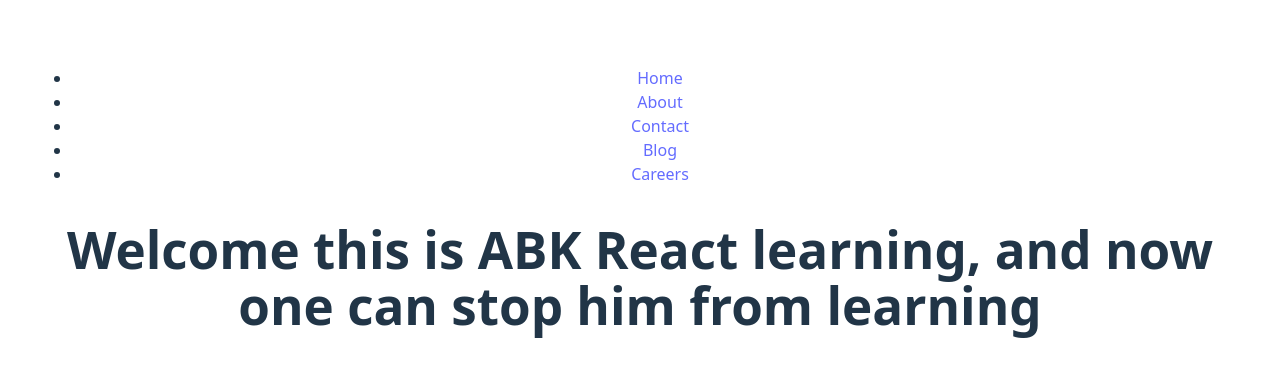
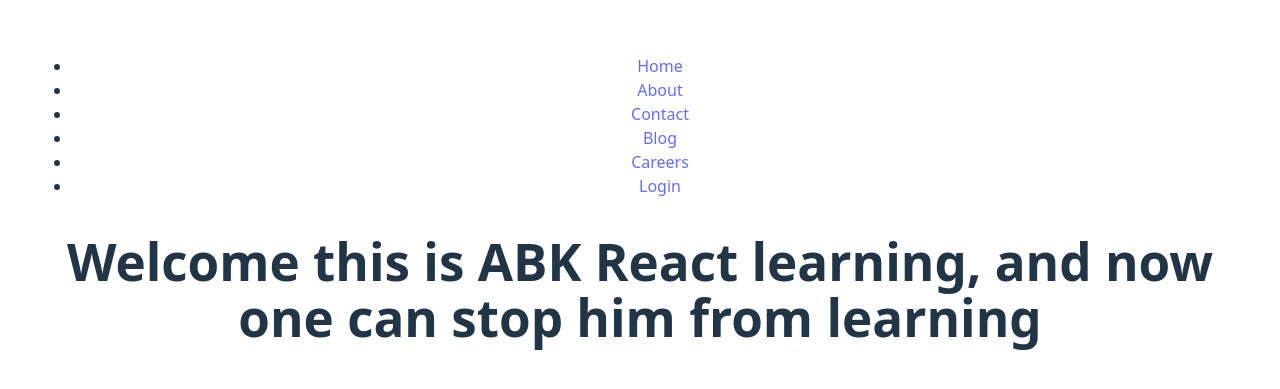
Before and after one commit to abubakarkhan-dotcom/Modern_React_Development, a React (Vite) app: page / in a window 1280 px wide. Shown: the part 191-580 px from the top of the page. Built offline with nearby package versions, Linux system fonts and the light colour scheme.

Commit message:
added log in

```diff
--- a/src/nav.jsx
+++ b/src/nav.jsx
@@ -17,6 +17,9 @@ function Nav(){
         <li>
           <a href="/careers">Careers</a>
         </li>
+        <li>
+          <a href="/login">Login</a>
+        </li>
       </ul>
     </nav>
   )
```
